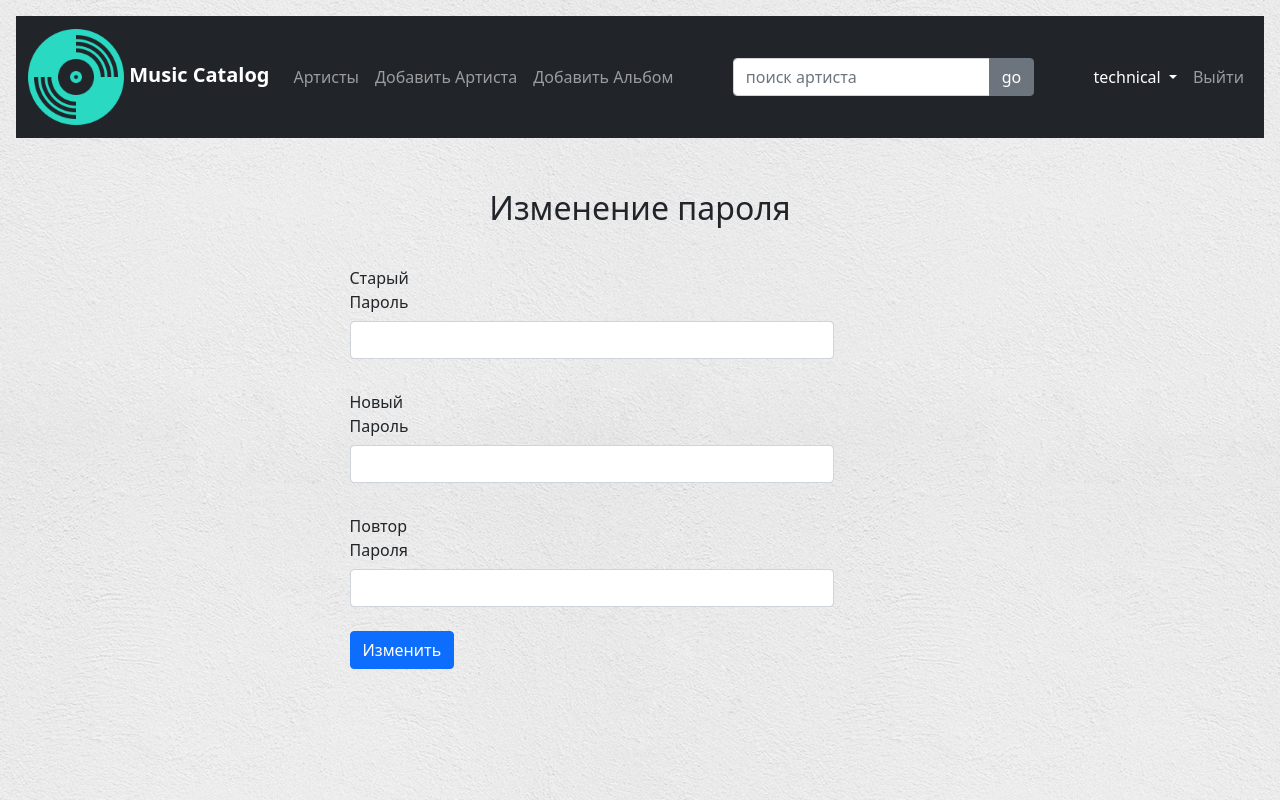
After one commit to 1technical/it-code-project, a Django app: page /password_change/ in a window 1280 px wide. The commit adds this page. Run offline with Django 4.2, Linux system fonts and the light colour scheme; a user stored in the database is signed in.

Commit message:
change passwords, post comments

```diff
--- a/discogs/discography/forms.py
+++ b/discogs/discography/forms.py
@@ -1,17 +1,41 @@
 from django import forms
-from django.contrib.auth.forms import UserCreationForm, AuthenticationForm
+from django.contrib.auth.forms import UserCreationForm, AuthenticationForm, PasswordChangeForm
 from django.contrib.auth.models import User
 from django.core.exceptions import ValidationError
 
 from .models import *
 
 
-class RegisterUserForm(UserCreationForm):
+class RegistrationUserForm(UserCreationForm):
     email = forms.EmailField(required=True)
 
     class Meta:
         model = User
-        fields = ('username', 'email', 'password1', 'password2')
+        fields = ('username', 'email', 'password1', 'password2',)
+
+    def clean_password2(self):
+        data = self.cleaned_data
+        if data['password1'] != data['password2']:
+            raise forms.ValidationError('Пароли не совпадают')
+        return data['password2']
+
+    def clean_email(self):
+        data = self.cleaned_data['email']
+        if User.objects.filter(email=data).exists():
+            raise forms.ValidationError('Email уже сущетвует.')
+        return data
+
+
+class PasswordsChangingForm(PasswordChangeForm):
+    class Meta:
+        model = User
+        fields = ('old_password', 'new_password1', 'new_password2',)
+
+    def clean_new_password2(self):
+        data = self.cleaned_data
+        if data['new_password1'] != data['new_password2']:
+            raise forms.ValidationError('Пароли не совпадают')
+        return data['new_password2']
 
 
 class LoginUserForm(AuthenticationForm):
--- a/discogs/discography/templates/discography/album_detail.html
+++ b/discogs/discography/templates/discography/album_detail.html
@@ -78,7 +78,7 @@
         </div>
     </div>
     {% empty %}
-    <h2 style="text-align: center;">Комментариев еще нет, напиши - будь первым!</h2>
+<!--    <h2 style="text-align: center;">Комментариев еще нет, напиши - будь первым!</h2>-->
     {% endfor %}
 </div>
 
--- a/discogs/discography/templates/discography/base.html
+++ b/discogs/discography/templates/discography/base.html
@@ -21,6 +21,8 @@ article {
   padding: 35px;
   width: 100%;
 }
+
+
 
 </style>
 
@@ -57,11 +59,18 @@ article {
                 </form>
                 <div class="navbar-nav">
                     {% if request.user.is_authenticated %}
-                        <a class="nav-link active">{{user.username}}</a>
-                        <a class="nav-link" href="{% url 'logout' %}">Выйти</a>
-                        {% else %}
-                        <a class="nav-link" href="{% url 'register' %}">Регистрация</a>
-                        <a class="nav-link" href="{% url 'login' %}">Войти</a>
+                    <li class="nav-item dropdown">
+                        <a class="nav-link active dropdown-toggle" data-bs-toggle="dropdown" role="button" aria-expanded="false">
+                            {{user.username}}
+                        </a>
+                        <ul class="dropdown-menu">
+                            <li><a class="dropdown-item" href="{% url 'password_change' %}">Изменить пароль</a></li>
+                        </ul>
+                    </li>
+                    <a class="nav-link" href="{% url 'logout' %}">Выйти</a>
+                    {% else %}
+                    <a class="nav-link" href="{% url 'registration' %}">Регистрация</a>
+                    <a class="nav-link" href="{% url 'login' %}">Войти</a>
                     {% endif %}
                 </div>
                 </ul>
--- /dev/null
+++ b/discogs/discography/templates/discography/password_change.html
@@ -0,0 +1,51 @@
+{% extends 'discography/base.html' %}
+
+{% block title %} {{ title }} {% endblock %}
+
+{% block content %}
+<h2 style="text-align:center">Изменение пароля</h2>
+<br>
+<div class="container" style="width: 50%">
+
+    <form method="post">
+        {% csrf_token %}
+
+        {% if form.errors %}
+        {% for field in form %}
+        {% for error in field.errors %}
+        <div class="alert alert-danger">
+            <strong>{{ error|escape }}</strong>
+        </div>
+        {% endfor %}
+        {% endfor %}
+
+        {% for error in form.non_field_errors %}
+        <div class="alert alert-danger">
+            <strong>{{ error|escape }}</strong>
+        </div>
+        {% endfor %}
+        {% endif %}
+
+
+        <div class="form-outline mb-4">
+            <label for="old_password" class="col-sm-2 col-form-label">Старый Пароль</label>
+            <div class="col-sm-10">
+                <input type="password" class="form-control" name="old_password" id="old_password">
+            </div>
+        </div>
+        <div class="form-outline mb-4">
+            <label for="new_password1" class="col-sm-2 col-form-label">Новый Пароль</label>
+            <div class="col-sm-10">
+                <input type="password" class="form-control" name="new_password1" id="new_password1">
+            </div>
+        </div>
+        <div class="form-outline mb-4">
+            <label for="new_password2" class="col-sm-2 col-form-label">Повтор Пароля</label>
+            <div class="col-sm-10">
+                <input type="password" class="form-control" name="new_password2" id="new_password2">
+            </div>
+        </div>
+        <button type="submit" class="btn btn-primary">Изменить</button>
+    </form>
+</div>
+{% endblock %}
--- a/discogs/discography/templates/discography/register.html
+++ b/discogs/discography/templates/discography/registration.html
@@ -7,7 +7,7 @@
 
 <div class="container" style="width: 50%">
 
-    <form action="{% url 'register' %}" method="post">
+    <form action="{% url 'registration' %}" method="post">
         {% csrf_token %}
 
         {% if form.errors %}
--- a/discogs/discography/urls.py
+++ b/discogs/discography/urls.py
@@ -4,9 +4,11 @@ from discography.views import *
 
 urlpatterns = [
     path('', IndexView.as_view(), name='index'),
-    path('register/', RegisterUser.as_view(), name='register'),
+    path('registration/', RegistrationUser.as_view(), name='registration'),
     path('login/', LoginUser.as_view(), name='login'),
     path('logout/', logout_user, name='logout'),
+    path('password_change/', PasswordsChangingView.as_view(), name='password_change'),
+    path('password_change/done', password_change_done, name='password_change_done'),
     path('artists/', ArtistListView.as_view(), name='artist_list'),
     path('artist_create/', ArtistCreateView.as_view(), name='artist_create'),
     path('artist/<slug:slug>/', ArtistProfileView.as_view(), name='artist_profile'),
--- a/discogs/discography/views.py
+++ b/discogs/discography/views.py
@@ -1,11 +1,11 @@
 from django.contrib.auth import login, logout
-from django.contrib.auth.views import LoginView
+from django.contrib.auth.views import LoginView, PasswordChangeView
 from django.shortcuts import get_object_or_404, redirect, render
 from django.urls import reverse_lazy
 from django.views.decorators.http import require_POST
 from django.views.generic import ListView, CreateView, UpdateView, DeleteView
 from discography.forms import CreateArtistForm, CreateAlbumForm, TracklistForm, UpdateAlbumForm, UpdateArtistForm, \
-    LoginUserForm, RegisterUserForm, ReviewForm
+    LoginUserForm, RegistrationUserForm, ReviewForm, PasswordsChangingForm
 from discography.models import *
 from discography.utils import MenuMixin, PersonalAcessMixin
 
@@ -20,9 +20,9 @@ class IndexView(MenuMixin, ListView):
         return context
 
 
-class RegisterUser(MenuMixin, CreateView):
-    form_class = RegisterUserForm
-    template_name = 'discography/register.html'
+class RegistrationUser(MenuMixin, CreateView):
+    form_class = RegistrationUserForm
+    template_name = 'discography/registration.html'
     success_url = reverse_lazy('login')
 
     def get_context_data(self, *, object_list=None, **kwargs):
@@ -34,6 +34,16 @@ class RegisterUser(MenuMixin, CreateView):
         user = form.save()
         login(self.request, user)
         return redirect('index')
+
+
+class PasswordsChangingView(MenuMixin, PersonalAcessMixin, PasswordChangeView):
+    form_class = PasswordsChangingForm
+    template_name = 'discography/password_change.html'
+    success_url = reverse_lazy('password_change_done')
+
+
+def password_change_done(request):
+    return render(request, 'discography/password_change_done.html')
 
 
 class LoginUser(MenuMixin, LoginView):
@@ -151,7 +161,6 @@ class TracklistCreateView(PersonalAcessMixin, MenuMixin, CreateView):
     success_url = reverse_lazy('artist_list')
 
 
-
 @require_POST
 def album_review(request, slug):
     menu = [
--- a/discogs/discogs/settings.py
+++ b/discogs/discogs/settings.py
@@ -39,6 +39,7 @@ INSTALLED_APPS = [
     'django.contrib.messages',
     'django.contrib.staticfiles',
     'discography.apps.DiscographyConfig',
+
 ]
 
 
```
Also changed, not shown: discogs/discography/templates/discography/password_change_done.html (added, +8 -0 lines), README.md, discogs/db.sqlite3, discogs/discography/templates/discography/login.html (line endings or trailing spaces).
